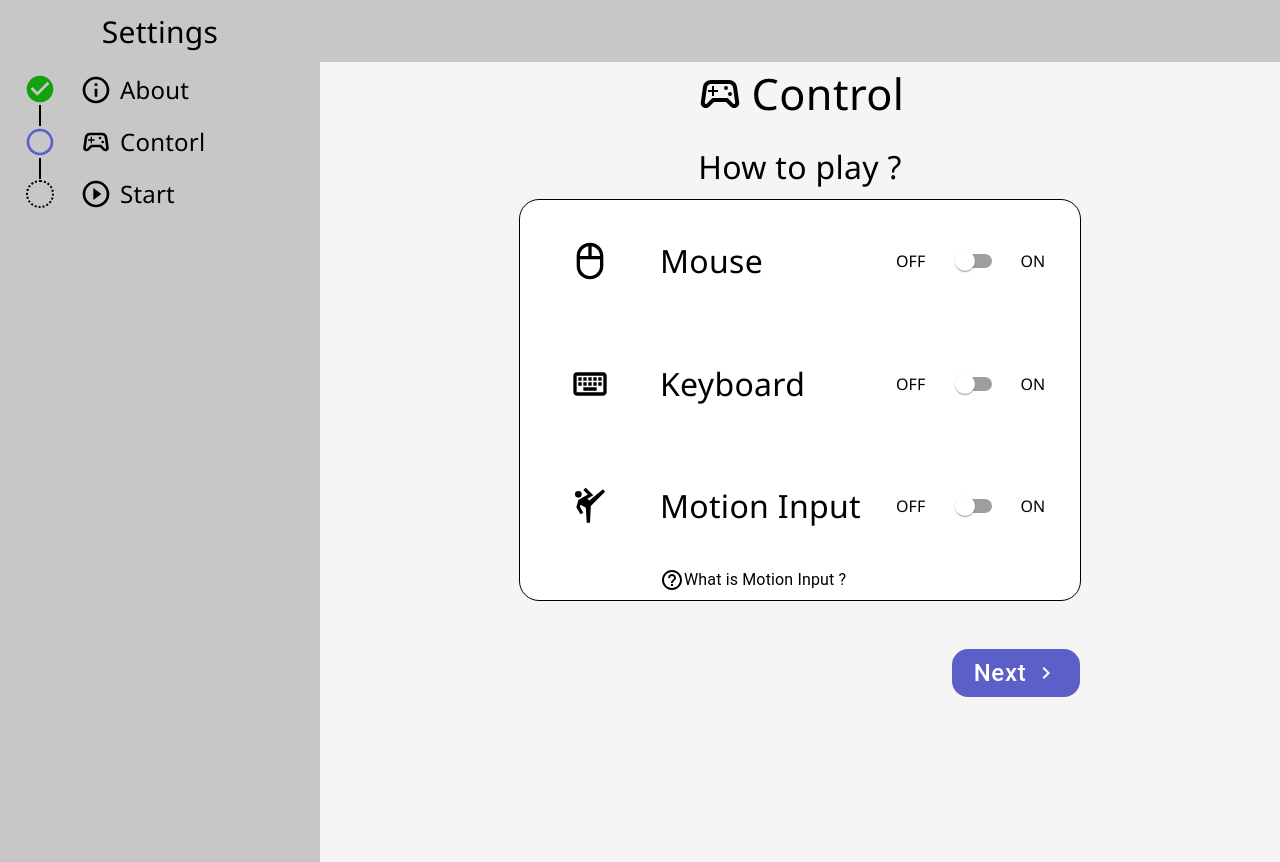
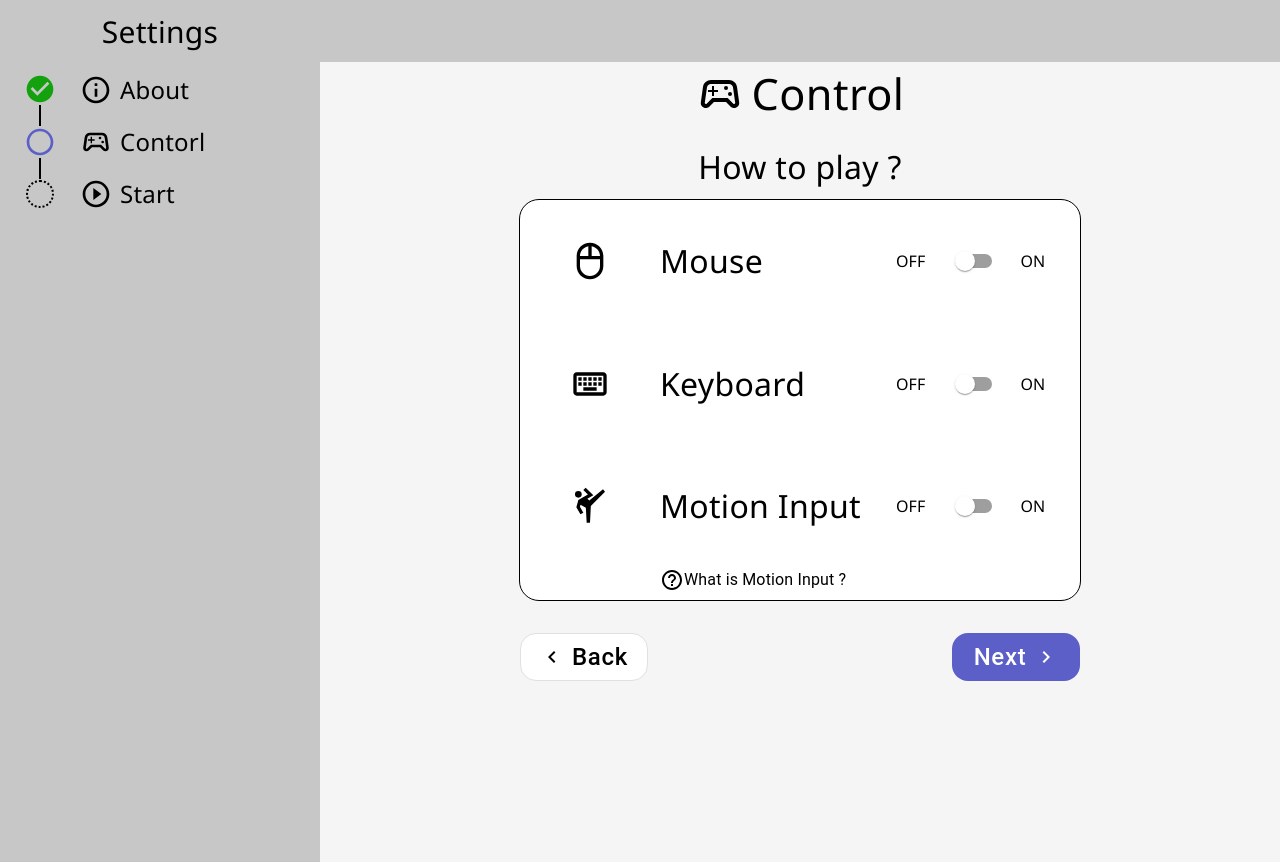
Before and after one commit to zczqkit/setting, a React (Create React App) app: page / in a window 1280 px wide. Built offline with nearby package versions, Linux system fonts and the light colour scheme.

Commit message:
improve button position

```diff
--- a/src/screens/Control.js
+++ b/src/screens/Control.js
@@ -5,6 +5,7 @@ import Switches from '../components/Switches';
 import './Control.css';
 import { Box,Grid,Typography,Button,Switch,FormControl,FormControlLabel} from '@mui/material';
 import ChevronRightIcon from '@mui/icons-material/ChevronRight';
+import ChevronLeftIcon from '@mui/icons-material/ChevronLeft';
 import SportsEsportsOutlinedIcon from '@mui/icons-material/SportsEsportsOutlined';
 import MouseOutlinedIcon from '@mui/icons-material/MouseOutlined';
 import KeyboardOutlinedIcon from '@mui/icons-material/KeyboardOutlined';
@@ -77,18 +78,36 @@ function Control() {
         alignItems: 'center',
         margin: '0 2rem 0 0',
     },
-    buttonPosition:{
+    togglebuttonPosition:{
       display: 'flex',
       flexDirection: 'row',
       justifyContent: 'center',
       alignItems: 'center',
       },
-    button:{
+    buttonPosition:{
+      width: "35rem",
+      display: 'flex',
+      flexDirection: 'row' ,
+      marginTop:"2rem"
+      },
+    primebutton:{
       backgroundColor:"#5B5FC7",
       color:"white",
       textTransform: "none",
       borderRadius:'1rem',
-      margin:'3rem 0 0 27rem',
+      margin:'0 0 0 0rem',
+      fontSize: '1.5rem',
+      padding: '1rem',
+      height: '3rem',
+      width: '8rem'
+    },
+    secondbutton:{
+      backgroundColor:"white",
+      color:"black",
+      textTransform: "none",
+      borderColor:"#E0E0E0",
+      borderRadius:'1rem',
+      margin:'0 0 0 0rem',
       fontSize: '1.5rem',
       padding: '1rem',
       height: '3rem',
@@ -120,7 +139,7 @@ function Control() {
             <Grid item xs={5} sx={styles.textPosition}>
                 <Typography  sx={styles.description}>Mouse</Typography>
             </Grid>
-            <Grid item xs={4} sx={styles.buttonPosition}>
+            <Grid item xs={4} sx={styles.togglebuttonPosition}>
                 <Typography  sx={styles.label}>OFF</Typography>
                 <FormControlLabel control={<Switch />}/>
                 <Typography  sx={styles.label}>ON</Typography>
@@ -131,7 +150,7 @@ function Control() {
             <Grid item xs={5} sx={styles.textPosition}>
               <Typography  sx={styles.description}>Keyboard</Typography>
             </Grid>
-            <Grid item xs={4} sx={styles.buttonPosition}>
+            <Grid item xs={4} sx={styles.togglebuttonPosition}>
               <Typography  sx={styles.label}>OFF</Typography>
                 <FormControlLabel control={<Switch />}/>
                 <Typography  sx={styles.label}>ON</Typography>
@@ -144,7 +163,7 @@ function Control() {
                 Motion Input
               </Typography>
             </Grid>
-            <Grid item xs={4} sx={styles.buttonPosition}><Typography  sx={styles.label}>OFF</Typography>
+            <Grid item xs={4} sx={styles.togglebuttonPosition}><Typography  sx={styles.label}>OFF</Typography>
                     <FormControlLabel control={<Switch />}/>
                     <Typography  sx={styles.label}>ON</Typography></Grid>
             </Grid>
@@ -161,9 +180,18 @@ function Control() {
               </Grid>
             </Box>
         </Box>
-        <Button size="large" sx={styles.button}>
-          Next<ChevronRightIcon sx={{margin:'0 0 0 0.5rem', padding:"0"}}/>
-        </Button>
+        <Box sx={styles.buttonPosition}>
+          <Grid item xs={6}>
+            <Button size="large"  variant="outlined" sx={styles.secondbutton}>
+            <ChevronLeftIcon sx={{margin:'0 0.5rem 0 0', padding:"0"}}/>Back
+            </Button>
+          </Grid>
+          <Grid item xs={6} sx={{ display: 'flex', justifyContent: 'flex-end' }}>
+            <Button size="large" sx={styles.primebutton}>
+              Next<ChevronRightIcon sx={{margin:'0 0 0 0.5rem', padding:"0"}}/>
+            </Button>
+          </Grid>
+        </Box>
       </Box>
     );
 }
```
